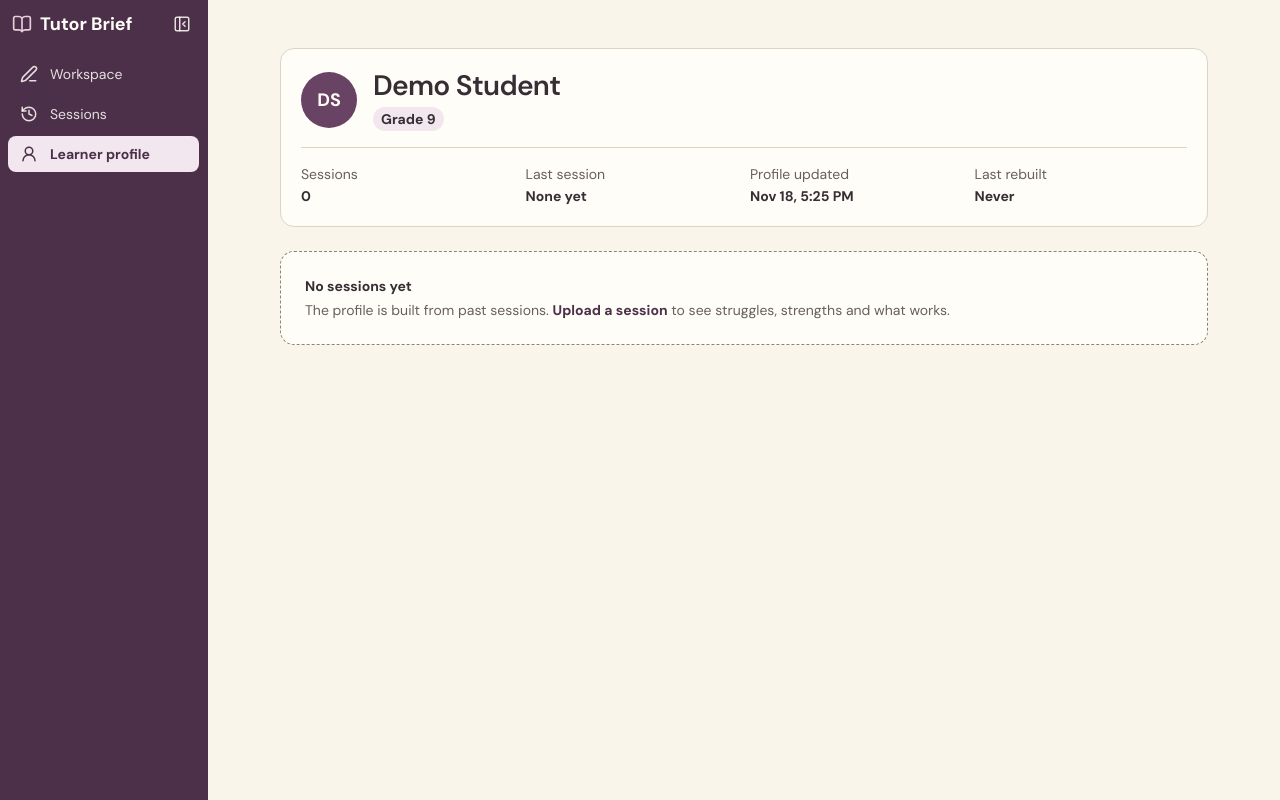
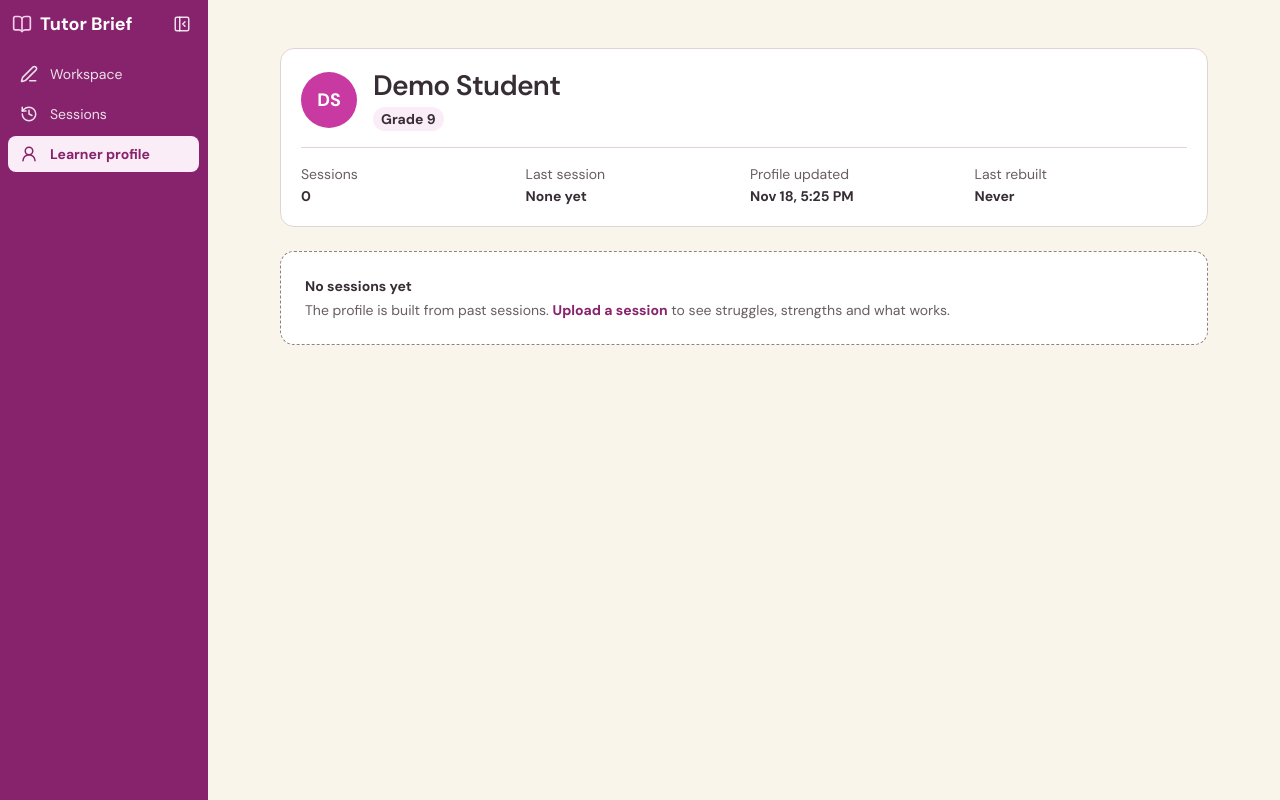
Before and after one commit to Jeff15321/mathify-brief, a Next.js app: page /profile in a window 1280 px wide. Built offline with nearby package versions, Linux system fonts and the light colour scheme.

Commit message:
Match the tutoring interface to Mathify’s logo pink

```diff
--- a/src/app/globals.css
+++ b/src/app/globals.css
@@ -1,19 +1,19 @@
 @import "tailwindcss";
 @import "katex/dist/katex.min.css";
 
-/* Ivory surfaces, plum controls, and terracotta teaching notes. */
+/* Mathify logo pink for primary actions, with darker and lighter shades on ivory. */
 @theme {
-  --color-brand: #694363;
-  --color-brand-deep: #4c3049;
-  --color-pale: #e8cdda;
-  --color-wash: #f2e7ee;
+  --color-brand: #c83aa2;
+  --color-brand-deep: #86236c;
+  --color-pale: #f5cee9;
+  --color-wash: #fbedf7;
   --color-ink: #372e35;
   --color-muted: #695e60;
   --color-ground: #f9f5eb;
-  --color-card: #fffdf8;
-  --color-fill: #eee7da;
-  --color-line: #ddd4c6;
-  --color-connector: #928172;
+  --color-card: #ffffff;
+  --color-fill: #f1eae5;
+  --color-line: #dfd5d4;
+  --color-connector: #918080;
   --color-clay: #94492e;
   --color-clay-wash: #fae8d9;
   --color-sage: #3f644d;
--- a/src/components/brief/StartingPointCard.tsx
+++ b/src/components/brief/StartingPointCard.tsx
@@ -12,8 +12,8 @@ function ResponseObservation({ result }: { result: ProbeResult }) {
 const RETRY = { correct: 'Simpler follow-up: correct', incorrect: 'Simpler follow-up: incorrect', dont_know: 'Simpler follow-up: “I don’t know”', unanswered: 'Simpler follow-up: unanswered' };
 export function StartingPointCard({ brief }: { brief: TutorBrief }) {
   const start = suggestedStart(brief);
-  return <section aria-labelledby="suggested-start-title" className="rounded-card border border-clay/25 bg-clay-wash p-4 space-y-3 sm:p-6">
-    <h2 id="suggested-start-title" className="text-sm font-semibold text-clay">Suggested start</h2>
+  return <section aria-labelledby="suggested-start-title" className="rounded-card border border-pale bg-wash p-4 space-y-3 sm:p-6">
+    <h2 id="suggested-start-title" className="text-sm font-semibold text-brand-deep">Suggested start</h2>
     <p className="text-xl font-bold text-ink">{start.title}</p>
     <p className="text-sm text-ink">{start.move}</p>
     <p className="text-sm text-muted">{start.reason}</p>
--- a/src/components/profile/NextFocusCard.tsx
+++ b/src/components/profile/NextFocusCard.tsx
@@ -22,10 +22,10 @@ export function NextFocusCard({ profile, onSave }: { profile: Pick<LearnerProfil
     finally { setBusy(false); }
   }
 
-  return <section aria-label="Next session focus" className="flex flex-col gap-3 rounded-card border border-clay/25 bg-clay-wash p-4 sm:p-5">
+  return <section aria-label="Next session focus" className="flex flex-col gap-3 rounded-card border border-pale bg-wash p-4 sm:p-5">
     <div className="flex flex-wrap items-center justify-between gap-2">
-      <h2 className="flex items-center gap-2 text-xl leading-tight font-bold text-ink"><Target className="h-4 w-4 text-clay" aria-hidden /> Next session focus</h2>
-      <Badge className={byTutor ? 'bg-fill text-ink' : 'bg-card text-clay'}>{byTutor ? 'Written by tutor' : 'Suggested by AI'}</Badge>
+      <h2 className="flex items-center gap-2 text-xl leading-tight font-bold text-ink"><Target className="h-4 w-4 text-brand-deep" aria-hidden /> Next session focus</h2>
+      <Badge className={byTutor ? 'bg-fill text-ink' : 'bg-card text-brand-deep'}>{byTutor ? 'Written by tutor' : 'Suggested by AI'}</Badge>
     </div>
     {draft === null
       ? <>
--- a/src/components/workspace/PreparationPanel.tsx
+++ b/src/components/workspace/PreparationPanel.tsx
@@ -1,7 +1,7 @@
 import { LoadingState } from '@/components/shared/LoadingState';
 export const PURPOSE = "A few short checks help your tutor know where to start. It's okay to choose ‘I don't know.’";
 export function PreparationPanel({ failed, working, onRetry }: { failed: boolean; working: boolean; onRetry: () => void }) {
-  return <section className="rounded-card border border-line bg-clay-wash p-5 space-y-3">
+  return <section className="rounded-card border border-pale bg-wash p-5 space-y-3">
     <h2 className="text-lg font-bold text-ink">Getting your checks ready</h2>
     <p className="text-sm text-ink">{PURPOSE}</p>
     <p className="text-sm text-ink">We use your problem to choose relevant skills, then check the questions before showing them. You can work on the whiteboard while you wait.</p>
--- a/src/components/workspace/ProbeCard.tsx
+++ b/src/components/workspace/ProbeCard.tsx
@@ -79,7 +79,7 @@ export function ProbeCard({
         ))}
       </div>
       {probe.hint && <div className="text-sm">
-        {hintOpened ? <div className="rounded bg-clay-wash p-3"><span className="font-bold text-clay">Hint: </span><MathText text={probe.hint} /></div>
+        {hintOpened ? <div className="rounded bg-wash p-3"><span className="font-bold text-brand-deep">Hint: </span><MathText text={probe.hint} /></div>
           : <button type="button" disabled={saving || disabled} onClick={onHintOpened} className="text-brand-deep underline">Show a hint</button>}
       </div>}
       <button
```
